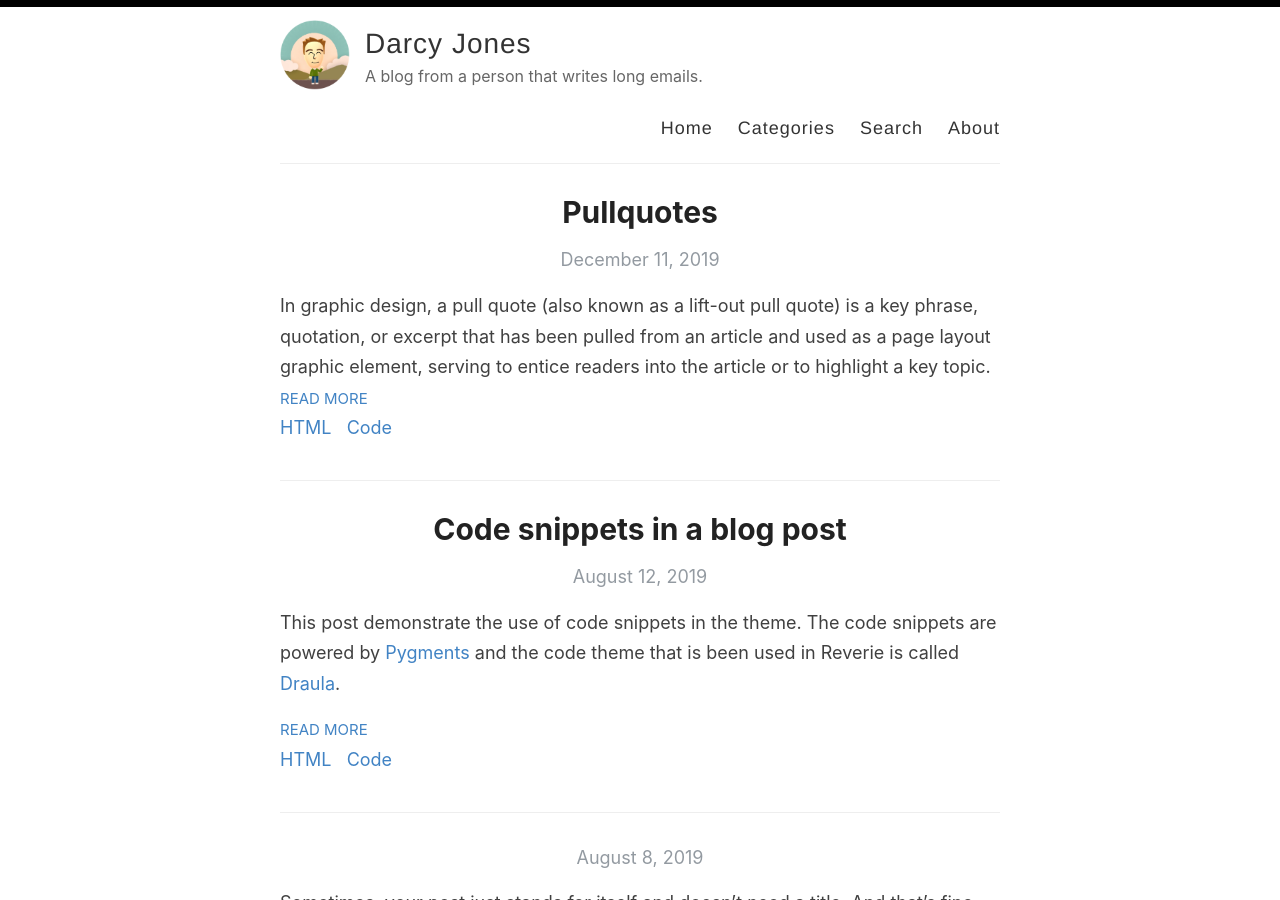
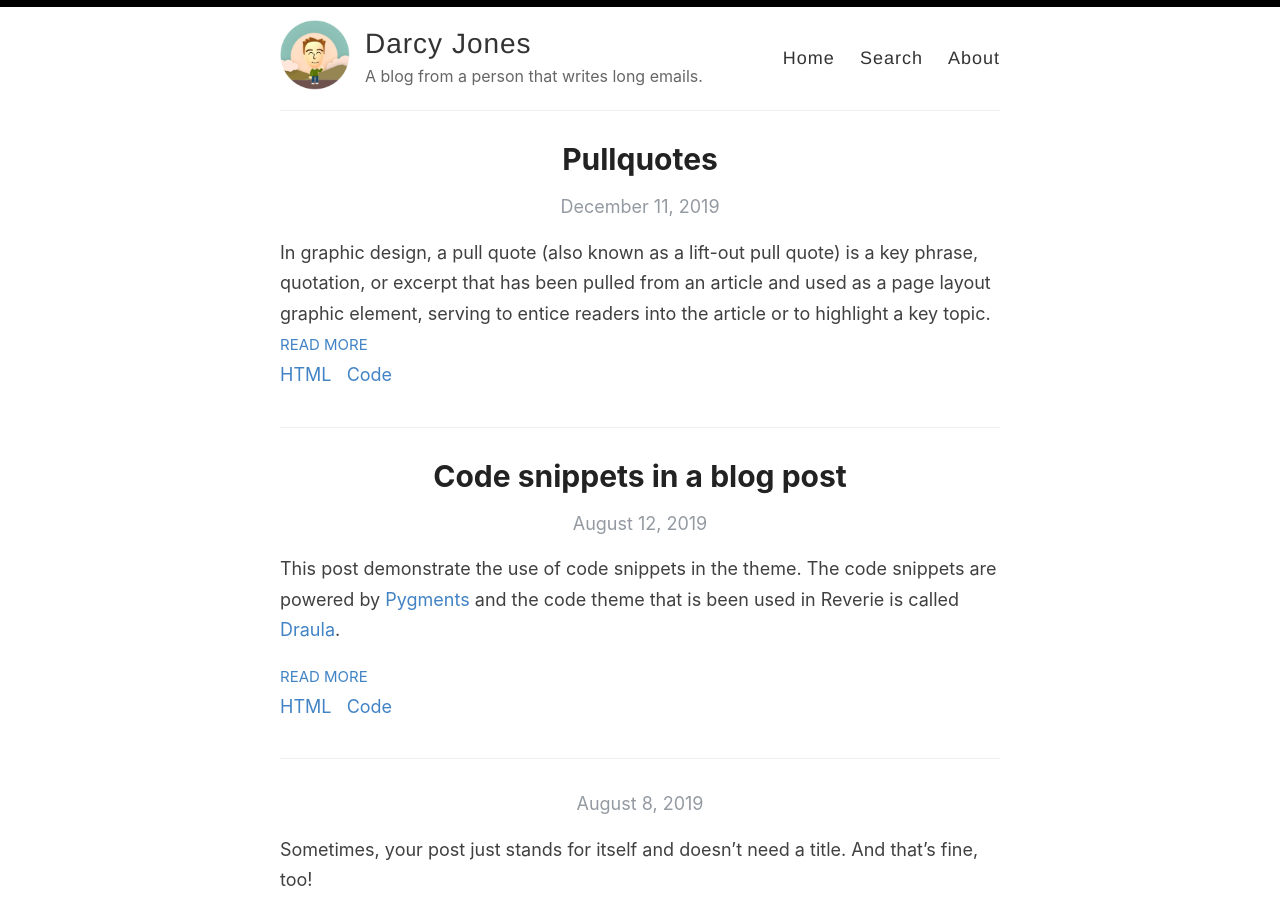
Before and after one commit to darcyabjones/darcyabjones.github.io, a Jekyll site: the page built from index.html, in a window 1280 px wide and 900 px high. Built offline with Jekyll 4.4.1, drawn with Linux system fonts in a browser that asks for light colours; the list of posts is cut into pages by our own code.

Commit message:
Update default.html

```diff
--- a/_layouts/default.html
+++ b/_layouts/default.html
@@ -28,7 +28,6 @@
 
             <nav>
               <a href="{{ site.baseurl }}/">Home</a>
-              <a href="{{ site.baseurl }}/categories">Categories</a>
               <a href="{{ site.baseurl }}/search">Search</a>
               <a href="{{ site.baseurl }}/about">About</a>
             </nav>
```
